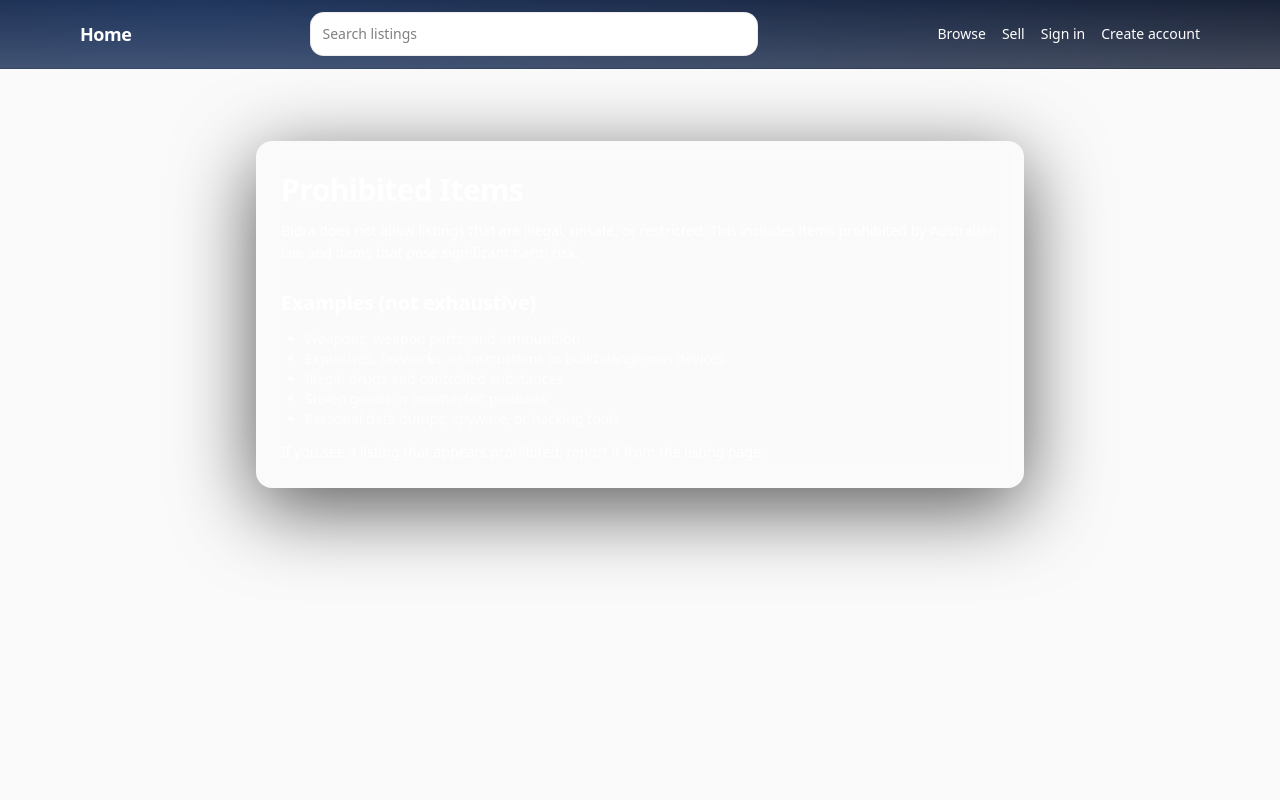
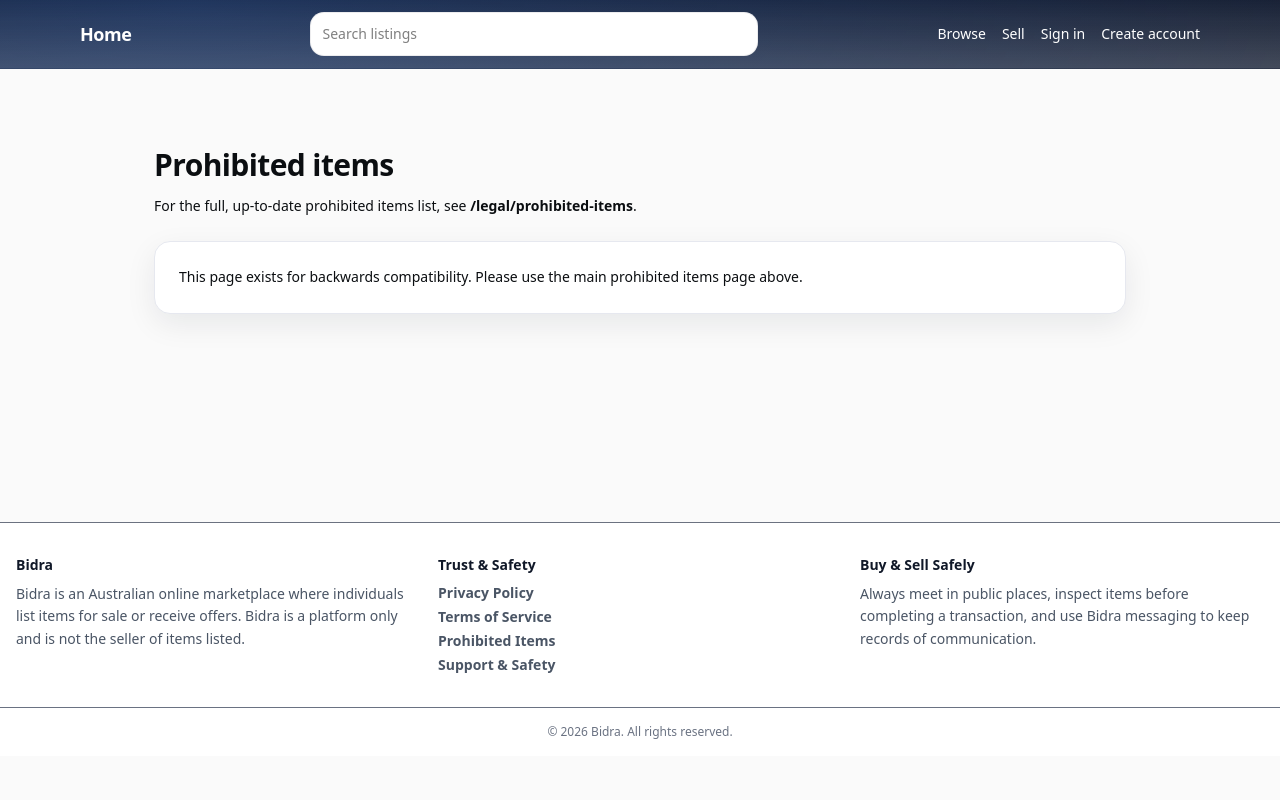
Before and after one commit to TradeFlow1/bidra, a Next.js app: page /legal/prohibited in a window 1280 px wide. Shown: the top 800 px of the page. Built offline with nearby package versions, Linux system fonts and the light colour scheme; no server answers.

Commit message:
Step 13: fix /legal/prohibited contrast (System A light)

```diff
--- a/app/(public)/legal/prohibited/page.tsx
+++ b/app/(public)/legal/prohibited/page.tsx
@@ -1,22 +1,24 @@
+export const metadata = {
+  title: "Prohibited Items — Bidra",
+};
+
 export default function Page() {
   return (
-    <main className="min-h-[calc(100vh-64px)] bg-[var(--bidra-bg)] text-[var(--bidra-fg)] px-4 py-10"><div className="mx-auto w-full max-w-3xl"><div className="rounded-2xl border border-white/10 bg-white/[0.06] p-6 text-white shadow-[0_20px_80px_rgba(0,0,0,0.65)] backdrop-blur">
-      <h1 className="text-3xl font-extrabold tracking-tight">Prohibited Items</h1>
-      <p className="mt-3 text-sm text-white/80">
-        Bidra does not allow listings that are illegal, unsafe, or restricted. This includes items prohibited
-        by Australian law and items that pose significant harm risk.
-      </p>
-      <h2 className="mt-6 text-xl font-extrabold">Examples (not exhaustive)</h2>
-      <ul className="mt-3 list-disc pl-6 text-sm text-white/80">
-        <li>Weapons, weapon parts, and ammunition</li>
-        <li>Explosives, fireworks, or instructions to build dangerous devices</li>
-        <li>Illegal drugs and controlled substances</li>
-        <li>Stolen goods or counterfeit products</li>
-        <li>Personal data dumps, spyware, or hacking tools</li>
-      </ul>
-      <p className="mt-3 text-sm text-white/80">
-        If you see a listing that appears prohibited, report it from the listing page.
-      </p>
-    </div></div></main>
+    <main className="bd-container py-10">
+      <div className="container max-w-3xl">
+        <h1 className="text-3xl font-extrabold tracking-tight bd-ink">Prohibited items</h1>
+
+        <p className="mt-3 text-sm bd-ink2">
+          For the full, up-to-date prohibited items list, see{" "}
+          <a className="bd-link font-semibold" href="/legal/prohibited-items">/legal/prohibited-items</a>.
+        </p>
+
+        <div className="mt-6 bd-card p-6">
+          <p className="text-sm bd-ink2">
+            This page exists for backwards compatibility. Please use the main prohibited items page above.
+          </p>
+        </div>
+      </div>
+    </main>
   );
 }
```
